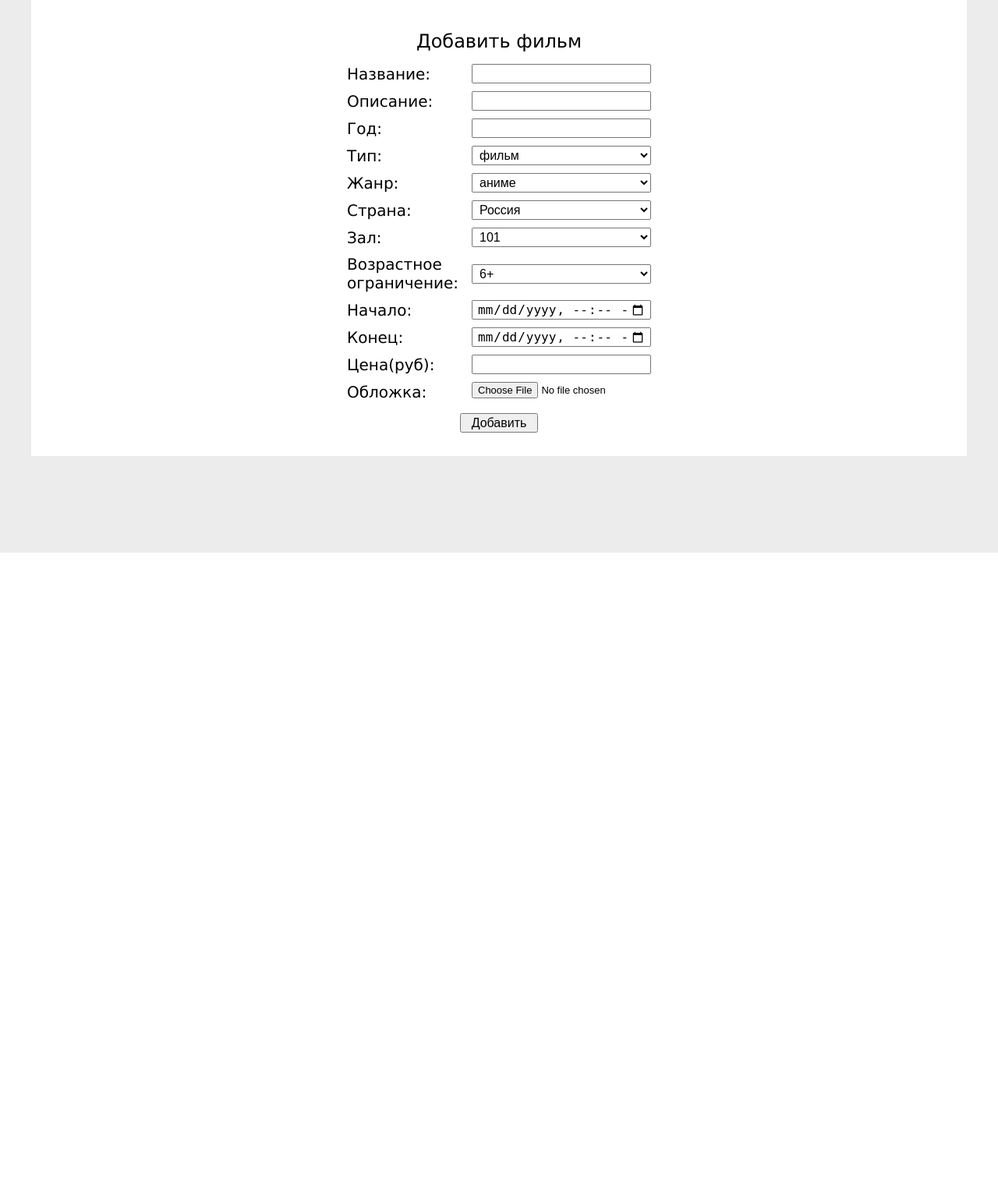
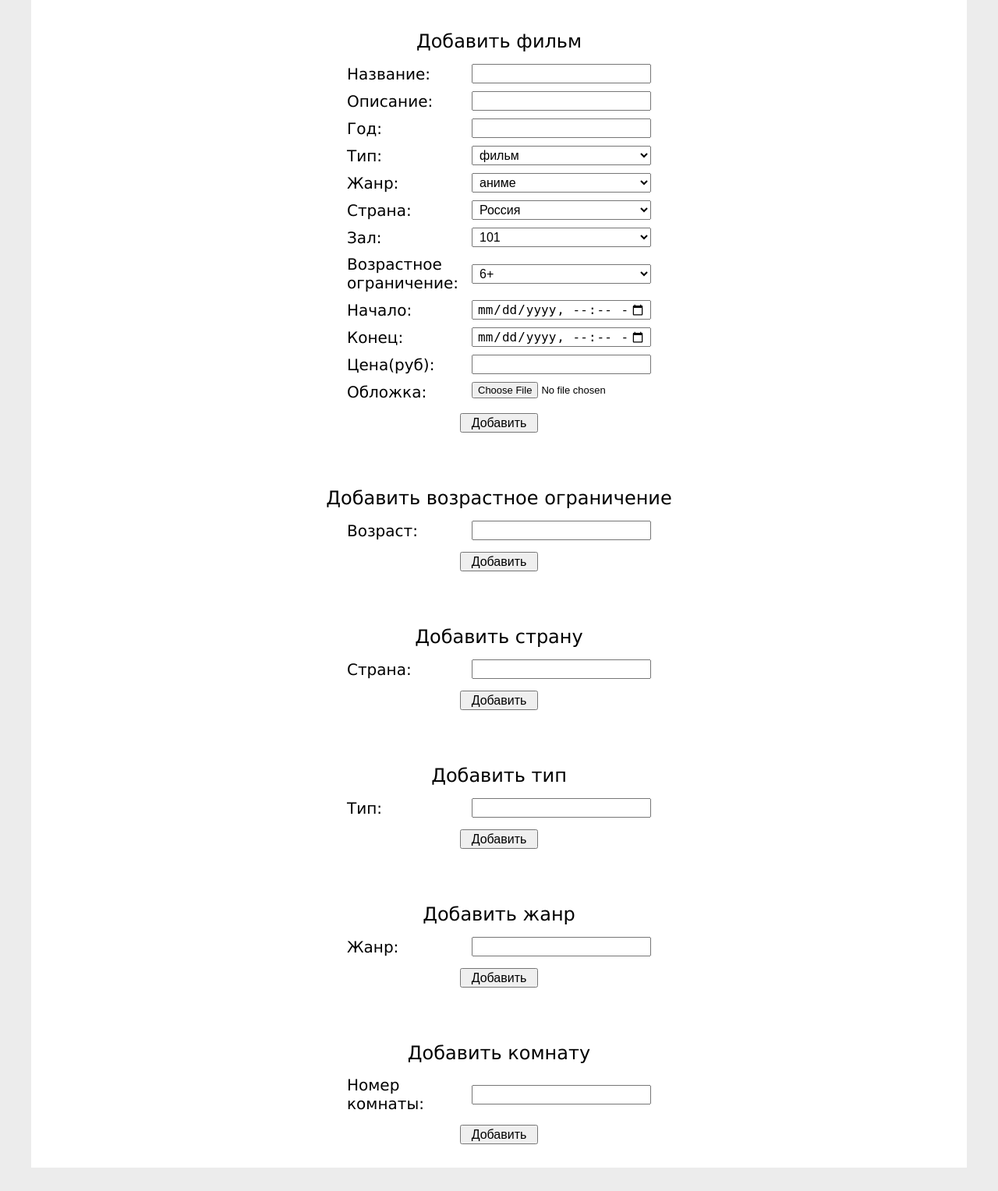
Before and after one commit to juicyluv/dbs, a PHP site: page /add.php in a window 1280 px wide. Shown: the part 91-1619 px from the top of the page at 78% size. Before the commit the page ends 800 px from the top, so only its background shows below. Run offline with PHP 8.4, Linux system fonts and the light colour scheme; data comes from the database, SQL or seed files in the repository.

Commit message:
added forms to fill tables

```diff
--- a/add.php
+++ b/add.php
@@ -45,6 +45,46 @@ if(isset($_POST['title']) && isset($_POST['description']) &&
             echo $e->getMessage();
             die();
         }
+}
+
+if(isset($_POST['new_age'])) {
+    $age = $_POST['new_age'];
+
+    $pdo->query("INSERT INTO age_restriction VALUES(NULL, $age)");
+    header('location: add.php');
+    die();
+}
+
+if(isset($_POST['new_country'])) {
+    $country = $_POST['new_country'];
+
+    $pdo->query("INSERT INTO movie_country VALUES(NULL, '$country')");
+    header('location: add.php');
+    die();
+}
+
+if(isset($_POST['new_type'])) {
+    $type = $_POST['new_type'];
+
+    $pdo->query("INSERT INTO movie_type VALUES(NULL, '$type')");
+    header('location: add.php');
+    die();
+}
+
+if(isset($_POST['new_room'])) {
+    $room = $_POST['new_room'];
+
+    $pdo->query("INSERT INTO movie_room VALUES(NULL, $room)");
+    header('location: add.php');
+    die();
+}
+
+if(isset($_POST['new_genre'])) {
+    $genre = $_POST['new_genre'];
+
+    $pdo->query("INSERT INTO movie_genre VALUES(NULL, '$genre')");
+    header('location: add.php');
+    die();
 }
 
 $q = "SELECT * FROM movie_type";
@@ -172,6 +212,51 @@ $ages = $pdo->query($q)->fetchAll(PDO::FETCH_ASSOC);
             <button type="submit">Добавить</button>
         </form>
 
+        <form class="add-film-form" action="add.php" method="POST">
+            <h2>Добавить возрастное ограничение</h2>
+            <div class="option">
+                <label for="new_age">Возраст:</label>
+                <input required type="text" name="new_age">
+            </div>
+            <button type="submit">Добавить</button>
+        </form>
+
+        <form class="add-film-form" action="add.php" method="POST">
+            <h2>Добавить страну</h2>
+            <div class="option">
+                <label for="new_country">Страна:</label>
+                <input required type="text" name="new_country">
+            </div>
+            <button type="submit">Добавить</button>
+        </form>
+
+        <form class="add-film-form" action="add.php" method="POST">
+            <h2>Добавить тип</h2>
+            <div class="option">
+                <label for="new_type">Тип:</label>
+                <input required type="text" name="new_type">
+            </div>
+            <button type="submit">Добавить</button>
+        </form>
+
+        <form class="add-film-form" action="add.php" method="POST">
+            <h2>Добавить жанр</h2>
+            <div class="option">
+                <label for="new_genre">Жанр:</label>
+                <input required type="text" name="new_genre">
+            </div>
+            <button type="submit">Добавить</button>
+        </form>
+
+        <form class="add-film-form" action="add.php" method="POST">
+            <h2>Добавить комнату</h2>
+            <div class="option">
+                <label for="new_room">Номер комнаты:</label>
+                <input required type="text" name="new_room">
+            </div>
+            <button type="submit">Добавить</button>
+        </form>
+
         <div class="space"></div>
     </main>
     <script src="https://code.jquery.com/jquery-3.6.0.min.js" integrity="sha256-/xUj+3OJU5yExlq6GSYGSHk7tPXikynS7ogEvDej/m4=" crossorigin="anonymous"></script>
```
Also changed, not shown: 1 other file.
